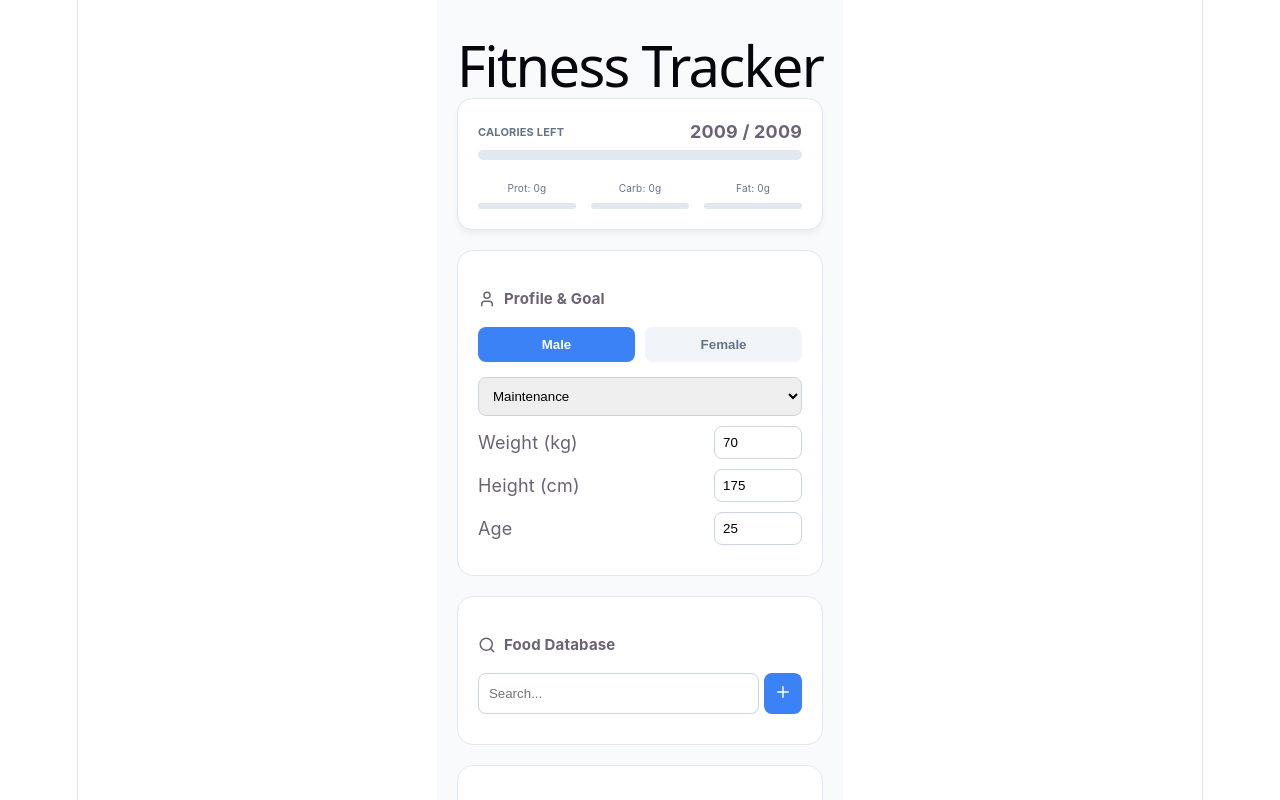
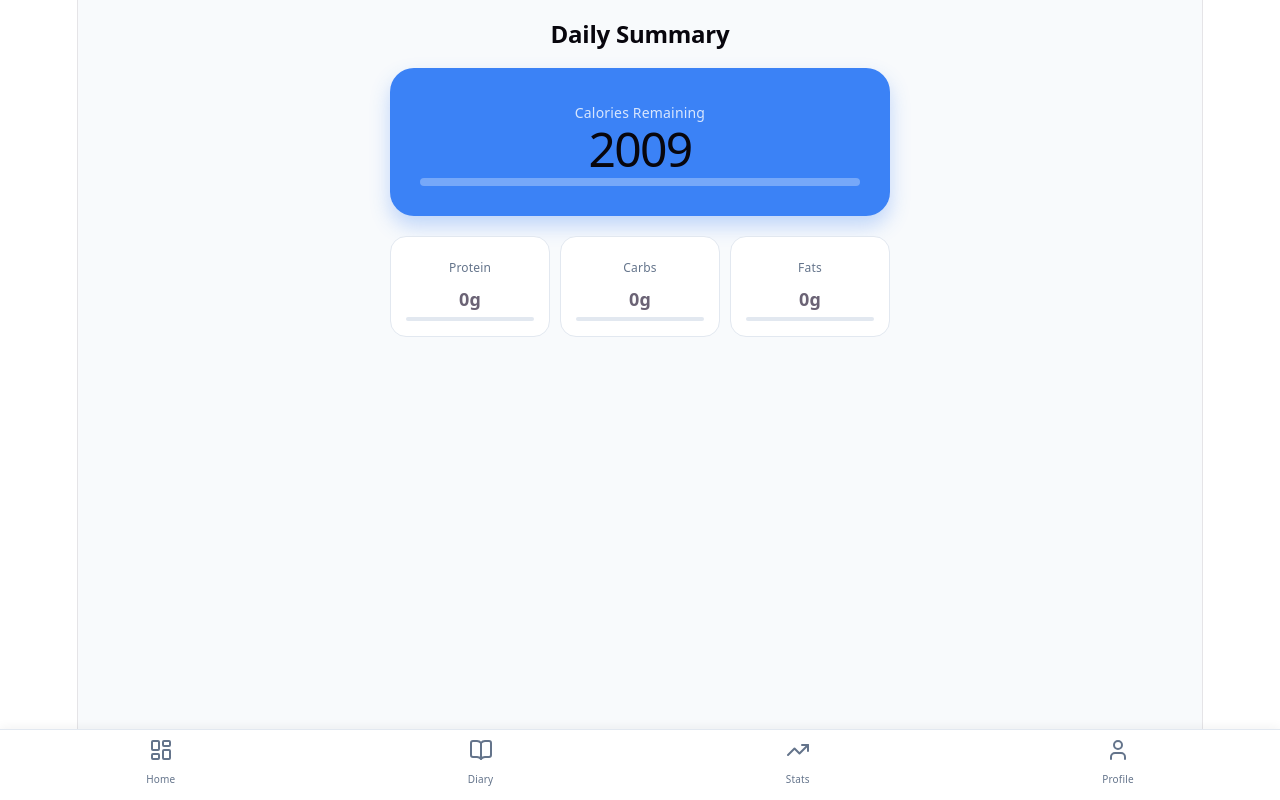
Before and after one commit to Dragoon-prog/fitness-tracker, a React (Vite) app: page / in a window 1280 px wide. Shown: the top 800 px of the page. Built offline with nearby package versions, Linux system fonts and the light colour scheme.

Commit message:
changed ui to different pages

```diff
--- a/package.json
+++ b/package.json
@@ -14,6 +14,7 @@
     "lucide-react": "^1.23.0",
     "react": "^19.2.7",
     "react-dom": "^19.2.7",
+    "react-router-dom": "^7.18.1",
     "recharts": "^3.9.1"
   },
   "devDependencies": {
--- a/src/App.jsx
+++ b/src/App.jsx
@@ -1,22 +1,19 @@
 import React, { useState, useEffect } from 'react';
+import { BrowserRouter as Router, Routes, Route, Link } from 'react-router-dom';
 import { LineChart, Line, XAxis, YAxis, CartesianGrid, Tooltip, ResponsiveContainer } from 'recharts';
-import { Calculator, Search, TrendingUp, Pizza, Plus, Trash2, Utensils, Target, User, Zap } from 'lucide-react';
+import { LayoutDashboard, BookOpen, TrendingUp, User, Search, Plus, Trash2, ChevronRight } from 'lucide-react';
 import axios from 'axios';
 
 export default function App() {
-  // --- 1. STATE & PERSISTENCE ---
+  // --- GLOBAL STATE (Shared across all pages) ---
   const [weight, setWeight] = useState(localStorage.getItem('weight') || 70);
   const [height, setHeight] = useState(localStorage.getItem('height') || 175);
   const [age, setAge] = useState(localStorage.getItem('age') || 25);
   const [gender, setGender] = useState(localStorage.getItem('gender') || 'male');
   const [activity, setActivity] = useState(localStorage.getItem('activity') || 1.2);
   const [fitnessGoal, setFitnessGoal] = useState(localStorage.getItem('fitnessGoal') || 'maintenance');
-
   const [meals, setMeals] = useState(JSON.parse(localStorage.getItem('meals')) || []);
   const [liftData, setLiftData] = useState(JSON.parse(localStorage.getItem('lifts')) || [{ week: 'Wk 1', weight: 40 }]);
-  const [query, setQuery] = useState('');
-  const [foodResults, setFoodResults] = useState([]);
-  const [newLift, setNewLift] = useState({ weight: '', reps: '' });
 
   useEffect(() => {
     localStorage.setItem('meals', JSON.stringify(meals));
@@ -29,153 +26,177 @@ export default function App() {
     localStorage.setItem('fitnessGoal', fitnessGoal);
   }, [meals, liftData, weight, height, age, gender, activity, fitnessGoal]);
 
-  // --- 2. CALORIE & MACRO LOGIC ---
+  // --- CALCULATION LOGIC ---
   const bmr = (10 * weight) + (6.25 * height) - (5 * age) + (gender === 'male' ? 5 : -161);
   const tdee = Math.round(bmr * activity);
-
   let goalCals = fitnessGoal === 'deficit' ? tdee - 500 : fitnessGoal === 'surplus' ? tdee + 500 : tdee;
-
-  // Macros Goal (30/40/30 split)
-  const goalProt = Math.round((goalCals * 0.3) / 4);
-  const goalCarb = Math.round((goalCals * 0.4) / 4);
-  const goalFat = Math.round((goalCals * 0.3) / 9);
-
-  // Macros Eaten
-  const eaten = meals.reduce((acc, m) => ({
-    cals: acc.cals + m.cals,
-    p: acc.p + (m.p || 0),
-    c: acc.c + (m.c || 0),
-    f: acc.f + (m.f || 0)
-  }), { cals: 0, p: 0, c: 0, f: 0 });
-
-  // --- 3. FUNCTIONS ---
-  const searchFood = async () => {
-    if (!query) return;
-    try {
-      const res = await axios.get(`https://api.edamam.com/api/food-database/v2/parser?app_id=f027c2f8&app_key=3668870954b9d03195f1d439818816c7&ingr=${query}`);
-      setFoodResults(res.data.hints);
-    } catch (err) { console.error(err); }
-  };
-
-  const addMeal = (f) => {
-    setMeals([...meals, {
-      id: Date.now(),
-      name: f.label,
-      cals: f.nutrients.ENERC_KCAL,
-      p: f.nutrients.PROCNT || 0,
-      c: f.nutrients.CHOCDF || 0,
-      f: f.nutrients.FAT || 0
-    }]);
-  };
-
-  const MacroBar = ({ label, current, goal, color }) => (
-    <div style={{ flex: 1 }}>
-      <div style={{ fontSize: '10px', color: '#64748b', marginBottom: '2px' }}>{label}: {Math.round(current)}g</div>
-      <div style={{ height: '6px', background: '#e2e8f0', borderRadius: '10px', overflow: 'hidden' }}>
-        <div style={{ height: '100%', background: color, width: `${Math.min((current/goal)*100, 100)}%`, transition: 'width 0.4s' }}></div>
-      </div>
-    </div>
-  );
+  const eaten = meals.reduce((acc, m) => ({ cals: acc.cals + m.cals, p: acc.p + m.p, c: acc.c + m.c, f: acc.f + m.f }), { cals: 0, p: 0, c: 0, f: 0 });
 
   return (
-    <div style={containerStyle}>
-      <h1 style={{ textAlign: 'center', marginBottom: '20px' }}>Fitness Tracker</h1>
+    <Router>
+      <div style={appContainer}>
 
-      {/* TOP DASHBOARD */}
-      <div style={summaryBar}>
-        <div style={{ flex: 1 }}>
-          <div style={{ display: 'flex', justifyContent: 'space-between', marginBottom: '5px' }}>
-            <span style={labelStyle}>CALORIES LEFT</span>
-            <span style={{ fontWeight: 'bold' }}>{goalCals - Math.round(eaten.cals)} / {goalCals}</span>
-          </div>
-          <div style={progressContainer}><div style={{ ...progressFill, width: `${(eaten.cals/goalCals)*100}%` }}></div></div>
-          <div style={{ display: 'flex', gap: '15px', marginTop: '15px' }}>
-            <MacroBar label="Prot" current={eaten.p} goal={goalProt} color="#ef4444" />
-            <MacroBar label="Carb" current={eaten.c} goal={goalCarb} color="#3b82f6" />
-            <MacroBar label="Fat" current={eaten.f} goal={goalFat} color="#f59e0b" />
-          </div>
-        </div>
+        {/* MAIN CONTENT AREA */}
+        <main style={mainContent}>
+          <Routes>
+            <Route path="/" element={<Dashboard goal={goalCals} eaten={eaten} goalP={goalCals*0.3/4} goalC={goalCals*0.4/4} goalF={goalCals*0.3/9} />} />
+            <Route path="/diary" element={<Diary meals={meals} setMeals={setMeals} />} />
+            <Route path="/lifting" element={<Lifting data={liftData} setData={setLiftData} />} />
+            <Route path="/profile" element={<Profile stats={{weight, height, age, gender, fitnessGoal}} setters={{setWeight, setHeight, setAge, setGender, setFitnessGoal}} />} />
+          </Routes>
+        </main>
+
+        {/* BOTTOM NAVIGATION BAR (Mobile Friendly) */}
+        <nav style={navBar}>
+          <NavLink to="/" icon={<LayoutDashboard />} label="Home" />
+          <NavLink to="/diary" icon={<BookOpen />} label="Diary" />
+          <NavLink to="/lifting" icon={<TrendingUp />} label="Stats" />
+          <NavLink to="/profile" icon={<User />} label="Profile" />
+        </nav>
+      </div>
+    </Router>
+  );
+}
+
+// --- SUB-COMPONENTS (THE PAGES) ---
+
+function Dashboard({ goal, eaten, goalP, goalC, goalF }) {
+  return (
+    <div style={pageStyle}>
+      <h2 style={pageTitle}>Daily Summary</h2>
+      <div style={heroCard}>
+        <span style={{ fontSize: '14px', opacity: 0.8 }}>Calories Remaining</span>
+        <h1 style={{ fontSize: '48px', margin: '10px 0' }}>{goal - Math.round(eaten.cals)}</h1>
+        <div style={progressBar}><div style={{ ...progressFill, width: `${(eaten.cals/goal)*100}%` }}></div></div>
       </div>
 
-      <div style={mainGrid}>
-        {/* PROFILE SETTINGS */}
-        <div style={cardStyle}>
-          <h3 style={headerStyle}><User size={18} /> Profile & Goal</h3>
-          <div style={{ display: 'flex', gap: '10px', marginBottom: '15px' }}>
-            <button onClick={() => setGender('male')} style={{ ...toggleBtn, backgroundColor: gender === 'male' ? '#3b82f6' : '#f1f5f9', color: gender === 'male' ? 'white' : '#64748b' }}>Male</button>
-            <button onClick={() => setGender('female')} style={{ ...toggleBtn, backgroundColor: gender === 'female' ? '#ec4899' : '#f1f5f9', color: gender === 'female' ? 'white' : '#64748b' }}>Female</button>
-          </div>
-          <select value={fitnessGoal} onChange={(e) => setFitnessGoal(e.target.value)} style={fullInput}>
-            <option value="deficit">Weight Loss (Deficit)</option>
-            <option value="maintenance">Maintenance</option>
-            <option value="surplus">Build Muscle (Surplus)</option>
-          </select>
-          <div style={inputRow}><label>Weight (kg)</label><input type="number" value={weight} onChange={(e) => setWeight(e.target.value)} style={smallInput} /></div>
-          <div style={inputRow}><label>Height (cm)</label><input type="number" value={height} onChange={(e) => setHeight(e.target.value)} style={smallInput} /></div>
-          <div style={inputRow}><label>Age</label><input type="number" value={age} onChange={(e) => setAge(e.target.value)} style={smallInput} /></div>
-        </div>
-
-        {/* FOOD SEARCH */}
-        <div style={cardStyle}>
-          <h3 style={headerStyle}><Search size={18} /> Food Database</h3>
-          <div style={{ display: 'flex', gap: '5px', marginBottom: '10px' }}>
-            <input placeholder="Search..." style={{ ...fullInput, margin: 0 }} value={query} onChange={(e) => setQuery(e.target.value)} onKeyPress={(e) => e.key === 'Enter' && searchFood()} />
-            <button onClick={searchFood} style={btnStyle}><Plus size={18}/></button>
-          </div>
-          <div style={listStyle}>
-            {foodResults.map((item, i) => (
-              <div key={i} style={listItem}>
-                <div>{item.food.label} <small style={{ color: '#94a3b8' }}>({Math.round(item.food.nutrients.ENERC_KCAL)} kcal)</small></div>
-                <button onClick={() => addMeal(item.food)} style={addBtn}><Plus size={12}/></button>
-              </div>
-            ))}
-          </div>
-        </div>
-
-        {/* DAILY MEALS */}
-        <div style={cardStyle}>
-          <h3 style={headerStyle}><Utensils size={18} /> Today's Diary</h3>
-          <div style={listStyle}>
-            {meals.map((m) => (
-              <div key={m.id} style={listItem}>
-                <span>{m.name}</span>
-                <Trash2 size={14} color="#ef4444" style={{ cursor: 'pointer' }} onClick={() => setMeals(meals.filter(x => x.id !== m.id))} />
-              </div>
-            ))}
-          </div>
-        </div>
-
-        {/* PROGRESSION */}
-        <div style={{ ...cardStyle, gridColumn: '1 / -1' }}>
-          <h3 style={headerStyle}><TrendingUp size={18} /> Strength Progression</h3>
-          <div style={{ display: 'flex', gap: '10px', marginBottom: '15px' }}>
-             <input placeholder="kg" type="number" value={newLift.weight} onChange={(e) => setNewLift({...newLift, weight: e.target.value})} style={smallInput} />
-             <input placeholder="reps" type="number" value={newLift.reps} onChange={(e) => setNewLift({...newLift, reps: e.target.value})} style={smallInput} />
-             <button onClick={() => setLiftData([...liftData, { week: `Wk ${liftData.length+1}`, weight: Math.round(newLift.weight * (1 + newLift.reps/30)) }])} style={btnStyle}>Log</button>
-          </div>
-          <div style={{ width: '100%', height: 200 }}>
-            <ResponsiveContainer><LineChart data={liftData}><CartesianGrid strokeDasharray="3 3" /><XAxis dataKey="week" /><YAxis /><Tooltip /><Line type="monotone" dataKey="weight" stroke="#3b82f6" strokeWidth={3} /></LineChart></ResponsiveContainer>
-          </div>
-        </div>
+      <div style={macroGrid}>
+        <MacroTile label="Protein" current={eaten.p} goal={goalP} color="#ef4444" />
+        <MacroTile label="Carbs" current={eaten.c} goal={goalC} color="#3b82f6" />
+        <MacroTile label="Fats" current={eaten.f} goal={goalF} color="#f59e0b" />
       </div>
     </div>
   );
 }
 
+function Diary({ meals, setMeals }) {
+  const [query, setQuery] = useState('');
+  const [results, setResults] = useState([]);
+
+  const searchFood = async () => {
+    const res = await axios.get(`https://api.edamam.com/api/food-database/v2/parser?app_id=f027c2f8&app_key=3668870954b9d03195f1d439818816c7&ingr=${query}`);
+    setResults(res.data.hints);
+  };
+
+  return (
+    <div style={pageStyle}>
+      <h2 style={pageTitle}>Food Diary</h2>
+      <div style={searchBox}>
+        <input placeholder="Search food..." value={query} onChange={(e) => setQuery(e.target.value)} style={inputStyle} />
+        <button onClick={searchFood} style={btnStyle}><Search size={18}/></button>
+      </div>
+
+      {results.length > 0 && <div style={resultsList}>
+        {results.map((item, i) => (
+          <div key={i} style={listItem}>
+            <span>{item.food.label} ({Math.round(item.food.nutrients.ENERC_KCAL)} kcal)</span>
+            <button onClick={() => setMeals([...meals, { id: Date.now(), name: item.food.label, cals: item.food.nutrients.ENERC_KCAL, p: item.food.nutrients.PROCNT, c: item.food.nutrients.CHOCDF, f: item.food.nutrients.FAT }])} style={addBtn}><Plus size={14}/></button>
+          </div>
+        ))}
+      </div>}
+
+      <h3 style={{ marginTop: '20px' }}>Today's Log</h3>
+      {meals.map(m => (
+        <div key={m.id} style={listItem}>
+          <span>{m.name}</span>
+          <span>{Math.round(m.cals)} kcal <Trash2 size={14} onClick={() => setMeals(meals.filter(x => x.id !== m.id))} style={{ marginLeft: '10px', color: '#ef4444' }} /></span>
+        </div>
+      ))}
+    </div>
+  );
+}
+
+function Lifting({ data, setData }) {
+  const [newLift, setNewLift] = useState({ w: '', r: '' });
+  return (
+    <div style={pageStyle}>
+      <h2 style={pageTitle}>Progression</h2>
+      <div style={heroCard}>
+        <ResponsiveContainer width="100%" height={200}>
+          <LineChart data={data}><CartesianGrid strokeDasharray="3 3" /><XAxis dataKey="week" /><YAxis /><Tooltip /><Line type="monotone" dataKey="weight" stroke="#fff" strokeWidth={3} /></LineChart>
+        </ResponsiveContainer>
+      </div>
+      <div style={{ marginTop: '20px', display: 'flex', gap: '10px' }}>
+        <input placeholder="kg" type="number" onChange={(e) => setNewLift({...newLift, w: e.target.value})} style={inputStyle} />
+        <input placeholder="reps" type="number" onChange={(e) => setNewLift({...newLift, r: e.target.value})} style={inputStyle} />
+        <button onClick={() => setData([...data, { week: `Wk ${data.length+1}`, weight: Math.round(newLift.w * (1 + newLift.r/30)) }])} style={btnStyle}>Log</button>
+      </div>
+    </div>
+  );
+}
+
+function Profile({ stats, setters }) {
+  return (
+    <div style={pageStyle}>
+      <h2 style={pageTitle}>Settings</h2>
+      <div style={cardStyle}>
+        <label style={labelStyle}>Gender</label>
+        <div style={{ display: 'flex', gap: '10px', marginBottom: '15px' }}>
+          <button onClick={() => setters.setGender('male')} style={{ ...toggleBtn, background: stats.gender === 'male' ? '#3b82f6' : '#eee', color: stats.gender === 'male' ? '#fff' : '#000' }}>Male</button>
+          <button onClick={() => setters.setGender('female')} style={{ ...toggleBtn, background: stats.gender === 'female' ? '#ec4899' : '#eee', color: stats.gender === 'female' ? '#fff' : '#000' }}>Female</button>
+        </div>
+        <label style={labelStyle}>Weight (kg)</label>
+        <input type="number" value={stats.weight} onChange={(e) => setters.setWeight(e.target.value)} style={fullInput} />
+        <label style={labelStyle}>Height (cm)</label>
+        <input type="number" value={stats.height} onChange={(e) => setters.setHeight(e.target.value)} style={fullInput} />
+        <label style={labelStyle}>Goal</label>
+        <select value={stats.fitnessGoal} onChange={(e) => setters.setFitnessGoal(e.target.value)} style={fullInput}>
+          <option value="deficit">Lose Weight</option>
+          <option value="maintenance">Maintain</option>
+          <option value="surplus">Bulk</option>
+        </select>
+      </div>
+    </div>
+  );
+}
+
+// --- HELPERS ---
+function NavLink({ to, icon, label }) {
+  return (
+    <Link to={to} style={{ textDecoration: 'none', color: '#64748b', display: 'flex', flexDirection: 'column', alignItems: 'center', gap: '4px' }}>
+      {icon}
+      <span style={{ fontSize: '10px' }}>{label}</span>
+    </Link>
+  );
+}
+
+function MacroTile({ label, current, goal, color }) {
+  return (
+    <div style={{ ...cardStyle, flex: 1, textAlign: 'center' }}>
+      <span style={{ fontSize: '12px', color: '#64748b' }}>{label}</span>
+      <div style={{ fontWeight: 'bold', margin: '5px 0' }}>{Math.round(current)}g</div>
+      <div style={{ height: '4px', background: '#e2e8f0', borderRadius: '4px' }}><div style={{ height: '100%', background: color, width: `${(current/goal)*100}%` }}></div></div>
+    </div>
+  );
+}
+
 // --- STYLES ---
-const containerStyle = { padding: '20px', maxWidth: '1000px', margin: '0 auto', fontFamily: 'Inter, sans-serif', backgroundColor: '#f8fafc', minHeight: '100vh' };
-const summaryBar = { background: 'white', padding: '20px', borderRadius: '15px', marginBottom: '20px', border: '1px solid #e2e8f0', boxShadow: '0 4px 6px rgba(0,0,0,0.05)' };
-const progressContainer = { height: '10px', background: '#e2e8f0', borderRadius: '10px', overflow: 'hidden' };
-const progressFill = { height: '100%', background: '#3b82f6', transition: 'width 0.5s ease' };
-const mainGrid = { display: 'grid', gridTemplateColumns: 'repeat(auto-fit, minmax(300px, 1fr))', gap: '20px' };
-const cardStyle = { background: 'white', padding: '20px', borderRadius: '16px', border: '1px solid #e2e8f0' };
-const headerStyle = { display: 'flex', alignItems: 'center', gap: '8px', marginBottom: '15px', fontSize: '15px', fontWeight: 'bold' };
-const labelStyle = { fontSize: '11px', color: '#64748b', fontWeight: 'bold' };
-const inputRow = { display: 'flex', justifyContent: 'space-between', marginBottom: '10px', alignItems: 'center' };
-const smallInput = { padding: '8px', borderRadius: '8px', border: '1px solid #cbd5e1', width: '70px' };
-const fullInput = { padding: '10px', borderRadius: '8px', border: '1px solid #cbd5e1', width: '100%', marginBottom: '10px' };
-const btnStyle = { background: '#3b82f6', color: 'white', border: 'none', borderRadius: '8px', padding: '10px', cursor: 'pointer' };
-const toggleBtn = { flex: 1, padding: '10px', border: 'none', borderRadius: '8px', cursor: 'pointer', fontWeight: 'bold' };
-const listStyle = { maxHeight: '200px', overflowY: 'auto' };
-const listItem = { display: 'flex', justifyContent: 'space-between', padding: '10px 0', borderBottom: '1px solid #f1f5f9', fontSize: '13px' };
-const addBtn = { background: '#f1f5f9', border: 'none', borderRadius: '6px', cursor: 'pointer', padding: '6px' };
+const appContainer = { minHeight: '100vh', backgroundColor: '#f8fafc', paddingBottom: '80px' };
+const mainContent = { padding: '20px' };
+const navBar = { position: 'fixed', bottom: 0, left: 0, right: 0, height: '70px', background: 'white', borderTop: '1px solid #e2e8f0', display: 'flex', justifyContent: 'space-around', alignItems: 'center', boxShadow: '0 -2px 10px rgba(0,0,0,0.05)' };
+const pageStyle = { maxWidth: '500px', margin: '0 auto' };
+const pageTitle = { fontSize: '24px', fontWeight: 'bold', marginBottom: '20px' };
+const heroCard = { background: '#3b82f6', color: 'white', padding: '30px', borderRadius: '24px', boxShadow: '0 10px 20px rgba(59,130,246,0.3)', marginBottom: '20px' };
+const progressBar = { height: '8px', background: 'rgba(255,255,255,0.3)', borderRadius: '10px', marginTop: '15px' };
+const progressFill = { height: '100%', background: 'white', borderRadius: '10px' };
+const macroGrid = { display: 'flex', gap: '10px' };
+const cardStyle = { background: 'white', padding: '15px', borderRadius: '16px', border: '1px solid #e2e8f0' };
+const inputStyle = { flex: 1, padding: '12px', borderRadius: '12px', border: '1px solid #cbd5e1' };
+const fullInput = { width: '100%', padding: '12px', borderRadius: '12px', border: '1px solid #cbd5e1', marginBottom: '15px', boxSizing: 'border-box' };
+const btnStyle = { background: '#3b82f6', color: 'white', border: 'none', borderRadius: '12px', padding: '12px 20px' };
+const searchBox = { display: 'flex', gap: '10px', marginBottom: '20px' };
+const listItem = { display: 'flex', justifyContent: 'space-between', padding: '15px 0', borderBottom: '1px solid #f1f5f9' };
+const addBtn = { background: '#f1f5f9', border: 'none', borderRadius: '8px', padding: '8px' };
+const labelStyle = { display: 'block', fontSize: '12px', fontWeight: 'bold', color: '#64748b', marginBottom: '5px' };
+const toggleBtn = { flex: 1, padding: '10px', border: 'none', borderRadius: '10px', cursor: 'pointer' };
+const resultsList = { background: 'white', borderRadius: '16px', padding: '0 15px', border: '1px solid #e2e8f0' };
```
Also changed, not shown: 1 other file (tests, documents, lock files or other folders).
